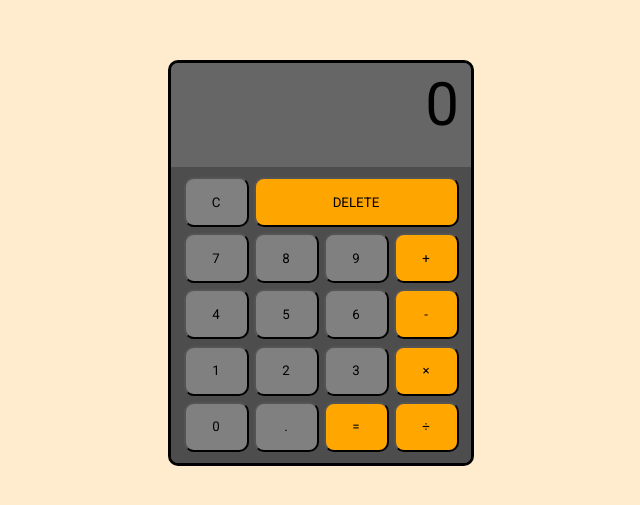
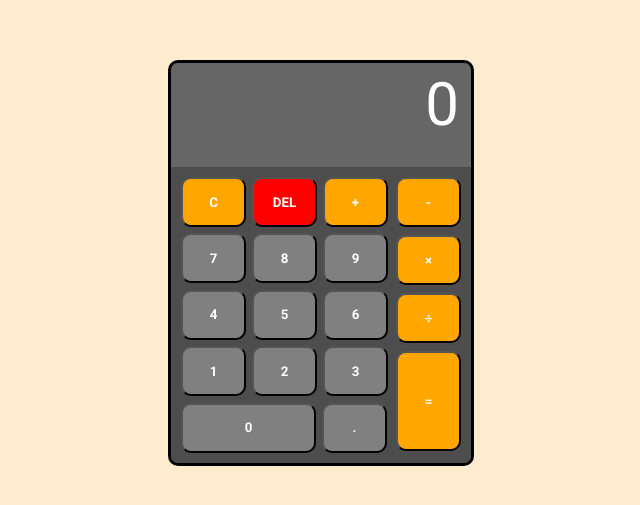
Before and after one commit to ttrriipp/basic-calc, a plain HTML site: page index.html in a window 1280 px wide. Shown: the part 137-642 px from the top of the page, without its empty margins (319-959 px from the left). Drawn offline with Linux system fonts and the light colour scheme.

Commit message:
Change calculator layout
Make the delete button smaller, the equal sign and 0 bigger for better
proportions

```diff
--- a/index.html
+++ b/index.html
@@ -16,28 +16,34 @@
             <output>0</output>
         </div>
         <div class="input">
+            <div class="left">
                 <button id="clear">C</button>
-            <button id="delete">DELETE</button>
+                <button id="delete">DEL</button>
+                <button class="operator" id="+">+</button>
 
                 <button class="number" id="7">7</button>
                 <button class="number" id="8">8</button>
                 <button class="number" id="9">9</button>
-            <button class="operator" id="+">+</button>
 
                 <button class="number" id="4">4</button>
                 <button class="number" id="5">5</button>
                 <button class="number" id="6">6</button>
-            <button class="operator" id="-">-</button>
 
                 <button class="number" id="1">1</button>
                 <button class="number" id="2">2</button>
                 <button class="number" id="3">3</button>
-            <button class="operator" id="*">×</button>
 
                 <button class="number" id="0">0</button>
                 <button id="decimal">.</button>
+            </div>
+            <div class="right">
+                <button class="operator" id="-">-</button>
+                <button class="operator" id="*">×</button>
+                <button class="operator" id="/">÷</button>
                 <button id="equal">=</button>
-            <button class="operator" id="/">÷</button>
+            </div>
+
+
         </div>
     </div>
 
--- a/style.css
+++ b/style.css
@@ -36,16 +36,20 @@ output {
     width: 100%;
     font-size: 60px;
     text-align: end;
+    color: white;
 }
 
 .input {
     background-color: hsl(0, 0%, 30%);
     height: 300px;
     display: flex;
+    padding: 10px;
+}
+
+.left, .right {
+    display: flex;
     flex-wrap: wrap;
-    gap: 5px;
-    justify-content: center;
-    padding: 10px;
+    gap: 6px;
 }
 
 button {
@@ -53,21 +57,33 @@ button {
     width: 65px;
     border-radius: 10px;
     background-color: hsl(0, 0%, 50%);
+    color: white;
+    font-weight: bold;
 }
 
-#delete {
-    width: 205px;
-    background-color: orange;
+button:hover {
+    cursor:pointer;
 }
 
 .number {
     background-color: hsl(0, 0%, 50%);
 }
 
-.operator {
+[id="0"] {
+    width: 135px;
+
+}
+
+.operator, #clear {
     background-color: hsl(39, 100%, 50%);
+}
+
+#delete {
+    background-color: red;
 }
 
 #equal {
     background-color: hsl(39, 100%, 50%);
+    height: 100px;
+
 }
```
Lines whose indentation alone changed are shown as unchanged.
